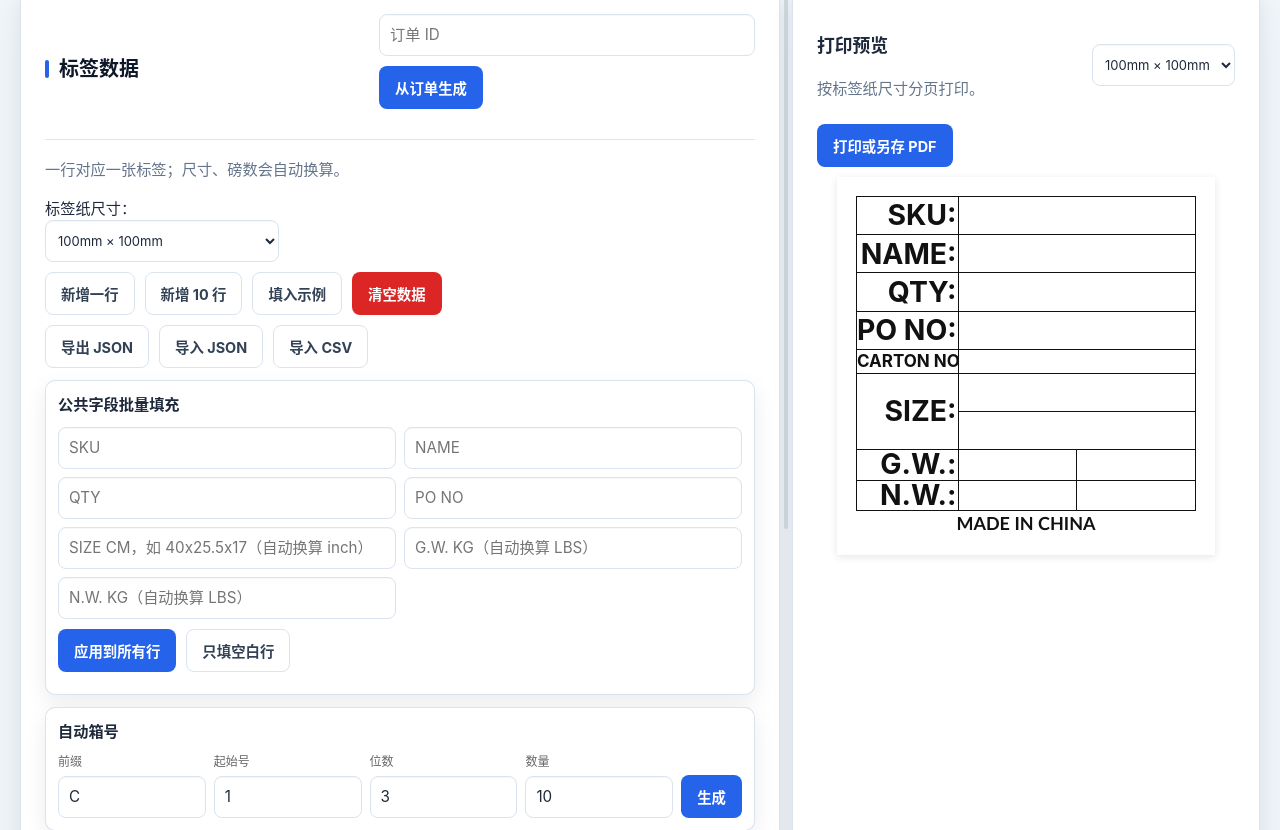
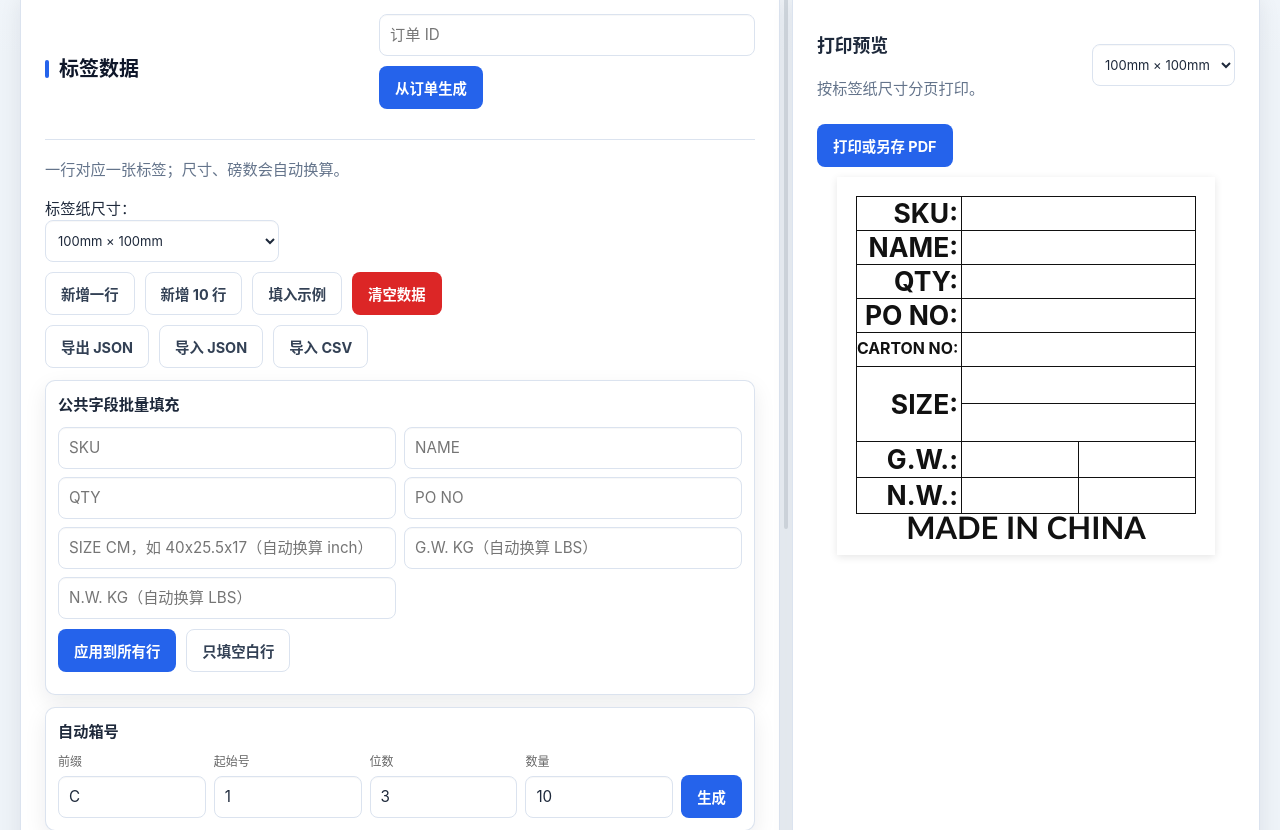
Before and after one commit to Aurora209/inventory, a Flask app: page /pages/labels.html in a window 1280 px wide. Shown: the part 205-1035 px from the top of the page. Run offline with Flask 3, Linux system fonts and the light colour scheme; some web fonts are replaced.

Commit message:
Fix carton label print layout

```diff
--- a/static/assets/css/label-print.css
+++ b/static/assets/css/label-print.css
@@ -14,10 +14,9 @@
   --label-height: 100mm;
   --label-padding-top: 5mm;
   --label-padding-x: 5mm;
-  --label-padding-bottom: 1.2mm;
+  --label-padding-bottom: 5mm;
   --label-table-width: 90mm;
-  --label-table-height: 83.6mm;
-  --label-country-height: 10.2mm;
+  --label-table-height: 76mm;
 }
 .label-app {
   display: grid;
@@ -76,10 +75,10 @@ table.input-table { width: 100%; min-width: 0; border-collapse: collapse; font-s
 .resizer:hover::before, .resizer.dragging::before { background: #1f4e78; }
 .preview-toolbar { display: flex; justify-content: space-between; align-items: center; gap: 8px; margin-bottom: 10px; flex-wrap: wrap; }
 .labels { display: flex; flex-direction: column; gap: 18px; align-items: center; min-width: max-content; }
-.label-sheet { box-sizing: border-box; background: white; width: 100mm; height: 100mm; padding: 0; box-shadow: 0 2px 8px rgba(0,0,0,0.10); page-break-after: always; overflow: hidden; display: flex; flex-direction: column; line-height: 1; }
-.label-inner { box-sizing: border-box; width: 100mm; height: 100mm; padding: var(--label-padding-top) var(--label-padding-x) var(--label-padding-bottom); display: flex; flex-direction: column; justify-content: flex-start; font-family: var(--label-font-family); color: #111; line-height: 1; }
-.label-grid { width: var(--label-table-width); height: var(--label-table-height); max-height: var(--label-table-height); border-collapse: collapse; table-layout: fixed; flex: 0 0 var(--label-table-height); margin: 0 auto; line-height: 1; }
-.label-grid td { border: 0.1mm solid #111; padding: 0; vertical-align: middle; overflow: hidden; line-height: 1 !important; }
+.label-sheet { box-sizing: border-box; background: white; width: 100mm; height: 100mm; padding: 0; box-shadow: 0 2px 8px rgba(0,0,0,0.10); page-break-after: always; overflow: hidden; display: flex; flex-direction: column; }
+.label-inner { box-sizing: border-box; width: 100mm; height: 100mm; padding: var(--label-padding-top) var(--label-padding-x) var(--label-padding-bottom); display: flex; flex-direction: column; justify-content: flex-start; font-family: var(--label-font-family); color: #111; }
+.label-grid { width: var(--label-table-width); height: var(--label-table-height); border-collapse: collapse; table-layout: fixed; flex: 0 0 auto; margin: 0 auto; }
+.label-grid td { border: 0.1mm solid #111; padding: 0; vertical-align: middle; overflow: hidden; line-height: 1; }
 .label-sheet[data-size="150x100"] {
   width: 150mm;
 }
@@ -90,16 +89,16 @@ table.input-table { width: 100%; min-width: 0; border-collapse: collapse; font-s
   width: 140mm;
   max-width: 140mm;
 }
+.label-grid .row-h { height: 9mm; }
 .label-grid .row-size-top, .label-grid .row-size-bottom { height: 10mm; }
-.label-grid .row-weight { height: 8.2mm; }
-.label-grid .left { width: 30%; font-weight: 700; font-size: 7.5mm; text-align: right; padding-right: 0.3mm !important; white-space: nowrap; letter-spacing: 0; line-height: 1 !important; }
-.label-grid .left-carton { font-size: 4.5mm; }
-.label-sheet[data-size="150x100"] .left-carton { font-size: 7.5mm; }
-.label-grid .right { width: 70%; background: #fff; font-weight: 700; font-size: 7.5mm; padding-left: 1.5mm !important; padding-right: 1mm !important; white-space: nowrap; overflow: hidden; line-height: 1 !important; }
-.label-grid .size-left { font-size: 7.5mm; }
-.label-grid .size-box { background: #fff; font-weight: 700; font-size: 7.5mm; padding-left: 1.5mm !important; padding-right: 1mm !important; line-height: 1 !important; white-space: nowrap; overflow: hidden; }
-.label-grid .double-cell { width: 34.5%; background: #fff; font-weight: 700; font-size: 7.5mm; padding-left: 1.5mm !important; padding-right: 1mm !important; white-space: nowrap; overflow: hidden; line-height: 1 !important; }
-.label-inner .country { box-sizing: border-box; height: var(--label-country-height); text-align: center; font-size: 9.2mm; font-weight: 700; letter-spacing: 0.01mm; line-height: 1 !important; margin: 0; padding-top: 0.8mm; white-space: nowrap; overflow: hidden; flex: 0 0 var(--label-country-height); }
+.label-grid .row-weight { height: 9.5mm; }
+.label-grid .left { width: 31%; font-weight: 700; font-size: 7mm; text-align: right; padding-right: 0.8mm !important; white-space: nowrap; letter-spacing: 0; line-height: 1; }
+.label-grid .left-carton { font-size: 4.2mm; }
+.label-grid .right { width: 69%; background: #fff; font-weight: 700; font-size: 7mm; padding-left: 1.6mm !important; padding-right: 1mm !important; white-space: nowrap; overflow: hidden; line-height: 1.02; }
+.label-grid .size-left { font-size: 7mm; }
+.label-grid .size-box { background: #fff; font-weight: 700; font-size: 6.5mm; padding-left: 1.6mm !important; padding-right: 1mm !important; line-height: 1; white-space: nowrap; overflow: hidden; }
+.label-grid .double-cell { width: 34.5%; background: #fff; font-weight: 700; font-size: 7mm; padding-left: 1.6mm !important; padding-right: 1mm !important; white-space: nowrap; overflow: hidden; line-height: 1; }
+.label-inner .country { box-sizing: border-box; text-align: center; font-size: 8.2mm; font-weight: 700; letter-spacing: 0.01mm; line-height: 0.9; margin: 0; padding-top: 0.1mm; white-space: nowrap; overflow: hidden; flex: 0 0 auto; }
 @media (max-width: 1100px) {
   .label-app { grid-template-columns: 1fr; }
   .resizer { display: none; }
@@ -110,10 +109,12 @@ table.input-table { width: 100%; min-width: 0; border-collapse: collapse; font-s
   .preview-toolbar { align-items: flex-start; }
 }
 @media print {
-  html, body { background: #fff; margin: 0 !important; padding: 0 !important; width: auto !important; min-width: 0 !important; height: auto !important; overflow: visible !important; }
+  html, body { background: #fff; margin: 0 !important; padding: 0 !important; width: var(--label-page-width, 100mm) !important; min-width: 0 !important; height: auto !important; overflow: visible !important; }
+  body * { visibility: hidden; }
+  #labels, #labels * { visibility: visible; }
   .no-label-print, .input-panel, .resizer, .preview-toolbar, header, nav, footer { display: none !important; }
   .label-app, .preview-panel { display: block !important; width: auto !important; min-width: 0 !important; max-width: none !important; height: auto !important; max-height: none !important; overflow: visible !important; padding: 0 !important; margin: 0 !important; border: 0 !important; box-shadow: none !important; background: transparent !important; }
-  #labels { display: block !important; position: static !important; width: auto !important; min-width: 0 !important; margin: 0 !important; padding: 0 !important; overflow: visible !important; }
+  #labels { display: block !important; position: absolute !important; left: 0 !important; top: 0 !important; width: auto !important; min-width: 0 !important; margin: 0 !important; padding: 0 !important; overflow: visible !important; }
   @page label-page { size: 100mm 100mm; margin: 0; }
   @page { size: 100mm 100mm; margin: 0; }
   .label-sheet[data-size="150x100"] {
--- a/static/assets/css/styles.css
+++ b/static/assets/css/styles.css
@@ -9,8 +9,9 @@
  *   2. Base (reset, layout, components)
  *   3. Responsive base
  *   4. Print
- *   5. Label print
- *   6. Per-page styles (loaded in DOM order)
+ *   5. Per-page styles (loaded in DOM order)
+ *   6. Final global overrides
+ *   7. Label print
  *
  * To add a new page style file, create pages/_<name>.css and add an
  * @import below in the appropriate section.
@@ -27,9 +28,6 @@
 
 /* ── Print ─────────────────────────────────────── */
 @import url("print.css?v=2026062214");
-
-/* ── Label Print ───────────────────────────────── */
-@import url("label-print.css?v=2026072303");
 
 /* ── Page: Dashboard ───────────────────────────── */
 @import url("pages/_dashboard.css?v=2026062214");
@@ -95,3 +93,6 @@
 /* ── Final Global Overrides ────────────────────── */
 @import url("pages/_typography.css?v=2026062214");
 @import url("pages/_polish.css?v=2026062304");
+
+/* ── Label Print ───────────────────────────────── */
+@import url("label-print.css?v=2026072409");
--- a/static/assets/js/labels.js
+++ b/static/assets/js/labels.js
@@ -18,11 +18,13 @@ const defaultRow = () => ({
 });
 
 let rows = [];
-let labelSize = localStorage.getItem('label-size') || '100x100';
 const labelPageSizes = {
   '100x100': { width: '100mm', height: '100mm' },
   '150x100': { width: '150mm', height: '100mm' }
 };
+const queryLabelSize = new URLSearchParams(window.location.search).get('size');
+const savedLabelSize = localStorage.getItem('label-size');
+let labelSize = labelPageSizes[queryLabelSize] ? queryLabelSize : (labelPageSizes[savedLabelSize] ? savedLabelSize : '100x100');
 const FIT_SAFETY_PX = 1;
 
 function safe(v) { return (v ?? '').toString().trim(); }
@@ -185,7 +187,7 @@ function formatQty(v) {
 
 function buildLabelMarkup(row) {
   return `
-    <div class="label-inner" data-size="${labelSize}">
+    <div class="label-inner">
       <table class="label-grid">
         <tr class="row-h"><td class="left">SKU:</td><td class="right" colspan="2">${escapeHtml(safe(row.sku))}</td></tr>
         <tr class="row-h"><td class="left">NAME:</td><td class="right" colspan="2">${escapeHtml(safe(row.name))}</td></tr>
@@ -207,24 +209,15 @@ function getPrintableRows() {
 }
 function fitTextToSingleLine(root = document) {
   root.querySelectorAll('.right, .size-box, .double-cell').forEach(el => {
+    if (!el.textContent.trim()) return;
+    const box = el.getBoundingClientRect();
+    if (box.width < 10 || box.height < 5 || el.clientWidth < 10 || el.clientHeight < 5) return;
     const computed = window.getComputedStyle(el);
     const baseSize = parseFloat(el.dataset.baseFontSize || computed.fontSize);
     if (!el.dataset.baseFontSize) el.dataset.baseFontSize = String(baseSize);
     let size = parseFloat(el.dataset.baseFontSize);
     el.style.fontSize = `${size}px`;
-    while (el.scrollWidth > el.clientWidth - FIT_SAFETY_PX && size > 5) {
-      size -= 0.2;
-      el.style.fontSize = `${size}px`;
-    }
-  });
-
-  root.querySelectorAll('.country').forEach(el => {
-    const computed = window.getComputedStyle(el);
-    const baseSize = parseFloat(el.dataset.baseFontSize || computed.fontSize);
-    if (!el.dataset.baseFontSize) el.dataset.baseFontSize = String(baseSize);
-    let size = parseFloat(el.dataset.baseFontSize);
-    el.style.fontSize = `${size}px`;
-    while (el.scrollWidth > el.clientWidth - FIT_SAFETY_PX && size > 18) {
+    while (el.scrollWidth > el.clientWidth + FIT_SAFETY_PX && size > 8) {
       size -= 0.2;
       el.style.fontSize = `${size}px`;
     }
@@ -239,9 +232,6 @@ async function prepareLabelsForPrint() {
     try { await document.fonts.ready; } catch (_) {}
   }
   await nextFrame();
-  fitTextToSingleLine(labels);
-  await nextFrame();
-  fitTextToSingleLine(labels);
 }
 function scheduleLabelFit() {
   requestAnimationFrame(() => {
--- a/templates/pages/labels.html
+++ b/templates/pages/labels.html
@@ -4,8 +4,7 @@
   <meta charset="UTF-8" />
   <meta name="viewport" content="width=device-width, initial-scale=1.0" />
   <title>箱唛标签打印 - 库存管理系统</title>
-  <link rel="stylesheet" href="/static/assets/css/styles.css?v=2026072303" />
-  <link rel="stylesheet" href="/static/assets/css/label-print.css?v=2026072303" />
+  <link rel="stylesheet" href="/static/assets/css/styles.css?v=2026072409" />
 </head>
 <body>
   <header class="site-header no-label-print">
@@ -142,6 +141,6 @@
     </div>
   </footer>
 
-  <script type="module" src="/static/assets/js/labels.js?v=2026072304"></script>
+  <script type="module" src="/static/assets/js/labels.js?v=2026072410"></script>
 </body>
 </html>
```
Also changed, not shown: .github/workflows/docker-build-push.yml.
